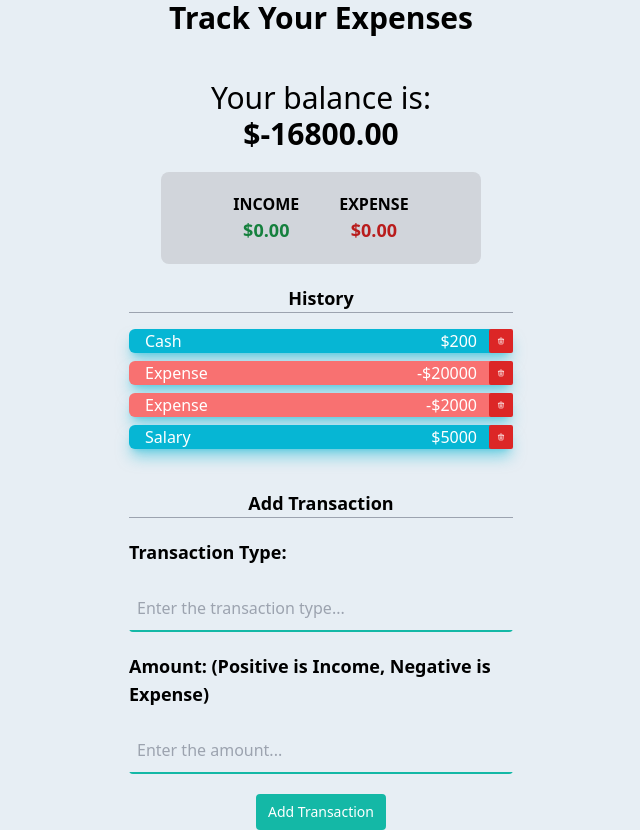
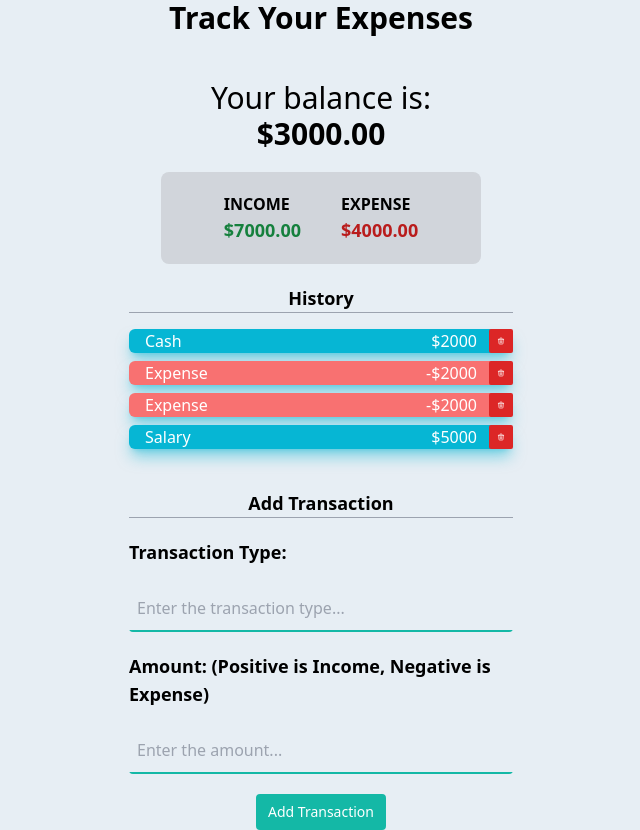
Before and after one commit to MoeMoeee/expense-tracker, a React (Create React App) app: page / in a window 1280 px wide. Shown: the whole page, without its empty margins (319-959 px from the left). Built offline with nearby package versions, Linux system fonts and the light colour scheme.

Commit message:
update total balance based on history and format

```diff
--- a/src/assets/main.css
+++ b/src/assets/main.css
@@ -529,6 +529,9 @@ video {
 .appearance-none {
   appearance: none;
 }
+.place-items-center {
+  place-items: center;
+}
 .items-center {
   align-items: center;
 }
@@ -687,6 +690,9 @@ video {
   --tw-shadow-color: rgb(6 182 212 / 0.5);
   --tw-shadow: var(--tw-shadow-colored);
 }
+.filter {
+  filter: var(--tw-blur) var(--tw-brightness) var(--tw-contrast) var(--tw-grayscale) var(--tw-hue-rotate) var(--tw-invert) var(--tw-saturate) var(--tw-sepia) var(--tw-drop-shadow);
+}
 .hover\:border-teal-700:hover {
   --tw-border-opacity: 1;
   border-color: rgb(15 118 110 / var(--tw-border-opacity));
--- a/src/components/CalculateExpenses.js
+++ b/src/components/CalculateExpenses.js
@@ -1,20 +1,38 @@
 import React from 'react'
+import { GlobalContext } from '../context/GlobalState'
+import { useContext } from 'react'
 
 export const CalculateExpenses = () => {
+    const {transactions} = useContext(GlobalContext);
+    const amounts = transactions.map(transaction => transaction.amount);
+    const total = amounts.reduce((acc, item) => (acc += item),0).toFixed(2);
+
+    const income = amounts
+        .filter(item => item > 0)
+        .reduce((acc, item) => (acc+=item), 0)
+        .toFixed(2);
+
+    const expense = -(total - income);
+
+    const finalExpense = expense.toFixed(2);
+
+
   return (
     <div className='max-w-xs mx-auto flex justify-center bg-gray-300 p-5 space-x-2 m-5 shadow-gray-50 rounded-lg'>
-        <div className='mr-8'>
-            <h4 className='font-bold'>INCOME</h4>
-            <p className='flex justify-center text-center font-bold rounded-lg text-green-700 text-lg'>
-                $0.00
-            </p>
+        <div className='mr-8 flex'>
+            <h4 className='font-bold'>INCOME
+            <div className='flex justify-center  font-bold rounded-lg text-green-700 text-lg'>
+                ${income}
+            </div>
+            </h4>
         </div>
 
-        <div className='mx-auto'>
-            <h4 className='font-bold'>EXPENSE</h4>
-            <p className='flex justify-center font-bold text-red-700 text-lg'>
-                $0.00
-            </p>
+        <div className='mx-auto flex'>
+            <h4 className='font-bold'>EXPENSE
+            <div className='text-center place-items-center justify-center font-bold text-red-700 text-lg'>
+                ${finalExpense}
+            </div>
+            </h4>
         </div>
     </div>
   )
--- a/src/context/GlobalState.js
+++ b/src/context/GlobalState.js
@@ -3,8 +3,8 @@ import AppReducer from "./AppReducer";
 
 const initialState = {
     transactions: [
-    {id: 1, text: 'Cash', amount: 200 },
-    {id: 2, text: 'Expense', amount:-20000 },
+    {id: 1, text: 'Cash', amount: 2000 },
+    {id: 2, text: 'Expense', amount:-2000 },
     {id: 3, text: 'Expense', amount:-2000 },
     {id: 4, text: 'Salary', amount: 5000 }
     ]
```
